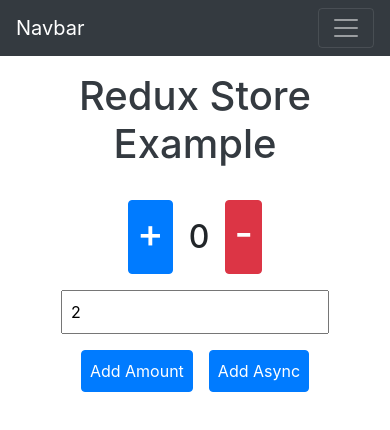
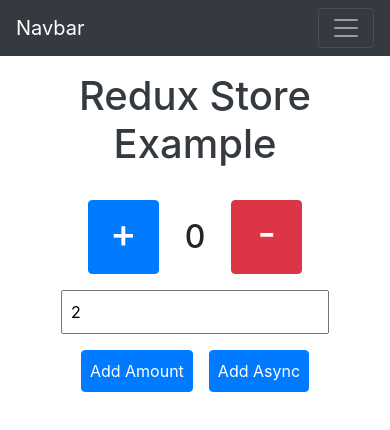
Before and after one commit to JustinLGates/react-w-auth-template, a React (Create React App) app: page / in a window 390 px wide. Shown: the top 430 px of the page. Built offline with nearby package versions, Linux system fonts and the light colour scheme; no server answers.

Commit message:
made component mobile friendly.

```diff
--- a/src/Components/Example/ExampleComp.jsx
+++ b/src/Components/Example/ExampleComp.jsx
@@ -19,19 +19,19 @@ export function ExampleComp() {
         <div className="col-12 text-center text-dark p-3">
           <h1>Redux Store Example </h1>
         </div>
-        <div className="col-12 d-flex justify-content-center">
+        <div className="col-xl-2 col-lg-3 col-md-4 col-sm-6 col-8 d-flex justify-content-center m-auto">
           <button
-            className="btn btn-primary m-2 p-2"
+            className="btn btn-primary m-2 p-2 w-100"
             aria-label="Increment value"
             onClick={() => dispatch(increment())}
           >
             <h1>+</h1>
           </button>
-          <div className="d-flex align-items-center">
+          <div className="d-flex align-items-center justify-content-center w-100">
             <h2 className="p-0 m-0 px-2">{count}</h2>
           </div>
           <button
-            className="btn btn-danger p-2 m-2"
+            className="btn btn-danger p-2 m-2 w-100"
             aria-label="Decrement value"
             onClick={() => dispatch(decrement())}
           >
```
